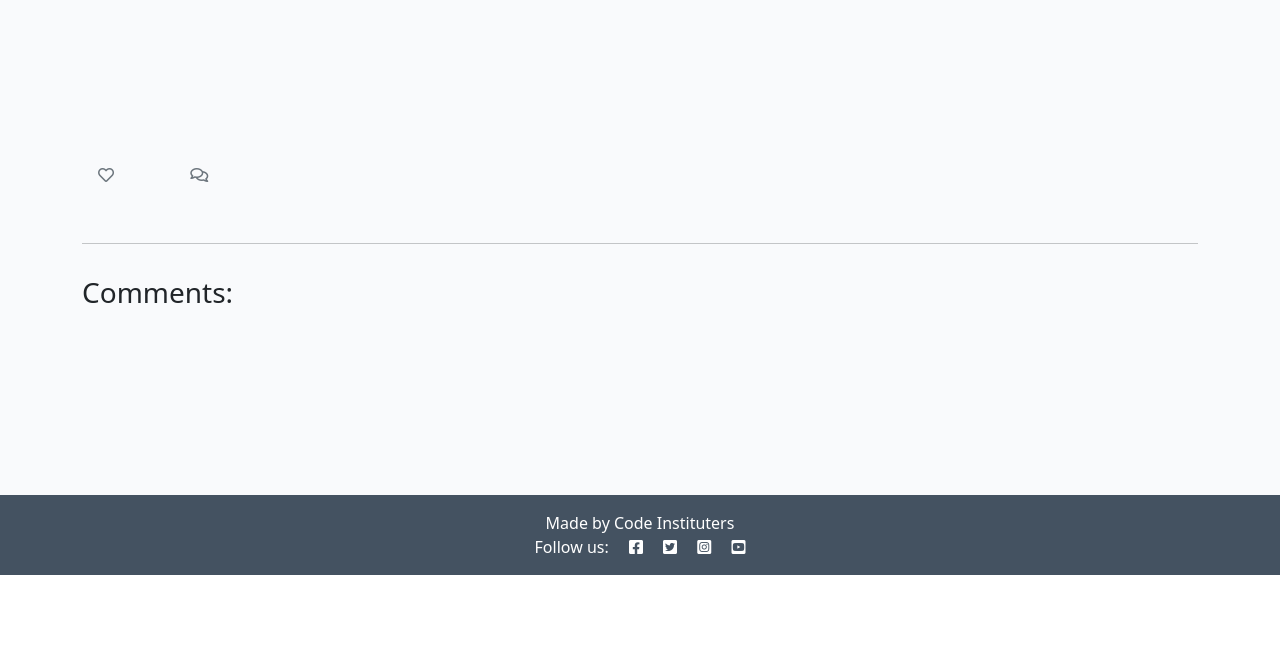
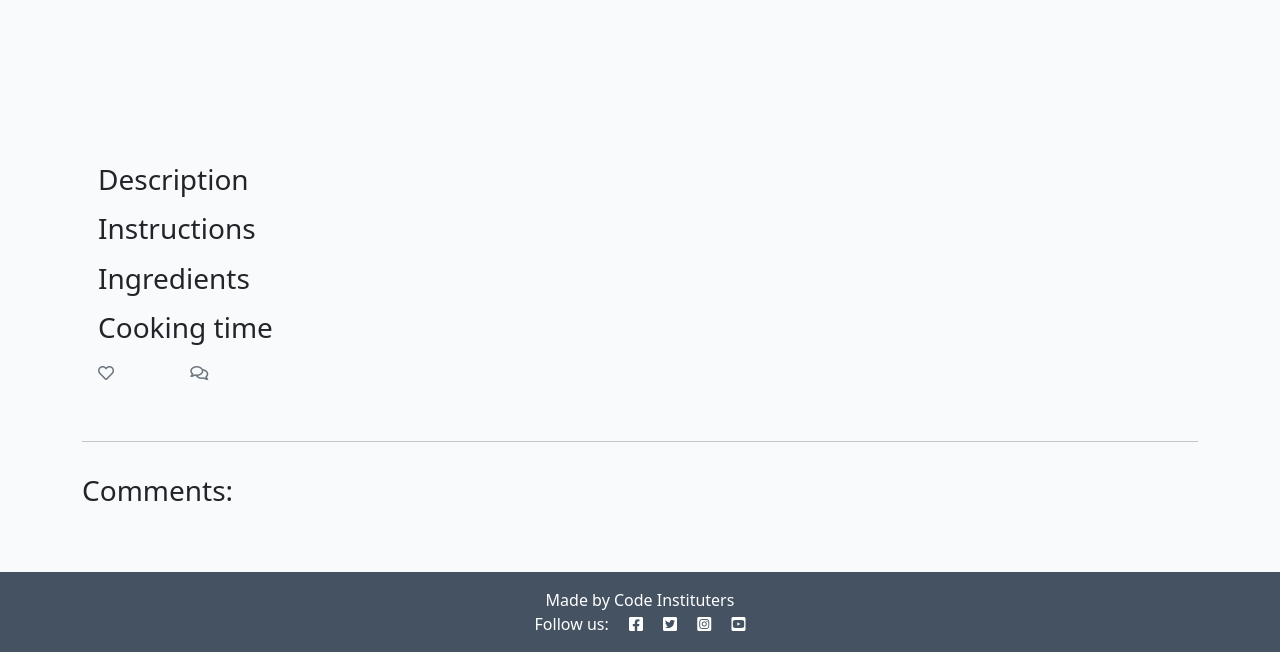
Before and after one commit to redbasel/wellness_recipes_p4, a Django app: template templates/post_detail.html in a window 1280 px wide. Shown: the part 225-877 px from the top of the page. Before the commit the page ends 800 px from the top, so only its background shows below. Run offline with Django 3.2, Linux system fonts and the light colour scheme; the template is opened without the code that fills it, so the values that code supplies are empty; some libraries are stand-ins or nearby versions.

Commit message:
solved user stories #22 #23 ' ability to upload detailed instructions and images'

```diff
--- a/hoori_recipes/models.py
+++ b/hoori_recipes/models.py
@@ -25,6 +25,8 @@ class Post(models.Model):
     instructions = models.TextField(blank=True)
     ingredients = models.TextField(blank=True)
     cooking_time = models.IntegerField(null=True)
+    #Image url trial
+    #featured_image_url = models.URLField(blank=True)
 
 
  # trial post creation redirect, post_detail refers to post_detail.html. we use slug instead of pk because slug is already defined and will crash with slug oterwise.
--- a/hoori_recipes/views.py
+++ b/hoori_recipes/views.py
@@ -82,7 +82,7 @@ class PostLike(View):
 
 class PostCreateView(CreateView):
     model = Post
-    fields = ['title', 'content', 'ingredients', 'instructions', 'cooking_time' ]
+    fields = ['title', 'content', 'ingredients', 'instructions', 'cooking_time', 'featured_image' ]
     template_name = 'post_form.html'
 
     def form_valid(self, form):
@@ -91,7 +91,7 @@ class PostCreateView(CreateView):
 #Trial update view
 class PostUpdateView(UpdateView):
     model = Post
-    fields = ['title', 'content']
+    fields = ['title', 'content', 'ingredients', 'instructions', 'cooking_time']
     template_name = 'post_update.html'
 
     def form_valid(self, form):
--- a/templates/post_detail.html
+++ b/templates/post_detail.html
@@ -31,7 +31,20 @@
                 <!-- Use the | safe filter inside the template tags -->
                 <!--Probably here that i will add the recipe specific content-->
                 <p class="card-text ">
+                    <h3>Description</h3>
                     {{ post.content | safe }}
+                </p>
+                <p class="card-text ">
+                    <h3>Instructions</h3>
+                    {{ post.instructions | safe }}
+                </p>
+                <p class="card-text ">
+                    <h3>Ingredients</h3>
+                    {{ post.ingredients | safe }}
+                </p>
+                <p class="card-text ">
+                    <h3>Cooking time</h3>
+                    {{ post.cooking_time | safe }}
                 </p>
                 <div class="row">
 
--- a/templates/post_form.html
+++ b/templates/post_form.html
@@ -16,7 +16,7 @@
     </div>
     <div class="row">
         <div class="col-md-8 mt-3 offset-md-2">
-            <form class="signup" id="add_recipe" method="post" action="." >
+            <form class="signup" id="add_recipe" method="post" action="." enctype="multipart/form-data" >
                 {% csrf_token %}
                 {{ form.as_p }}
                 <button class="btn btn-signup right" type="submit">{% trans "Upload Post" %} &raquo;</button>
```
